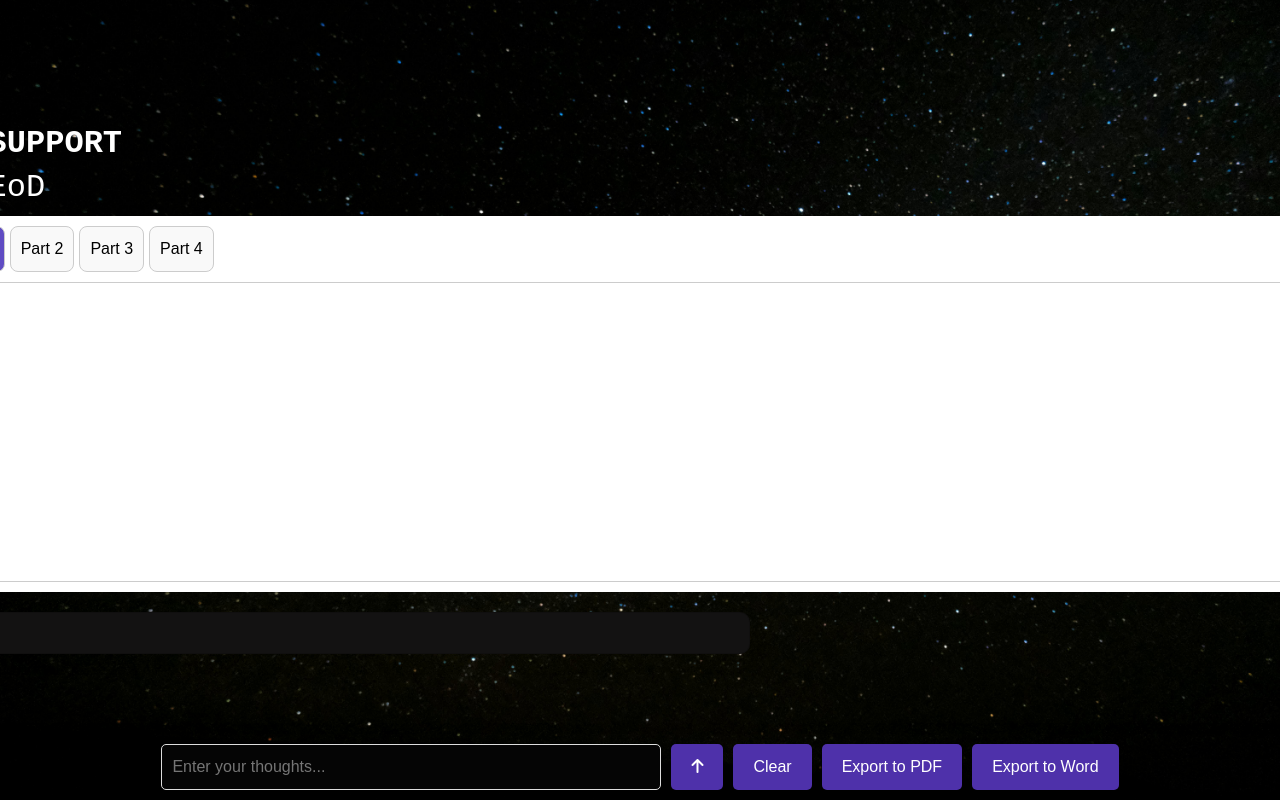
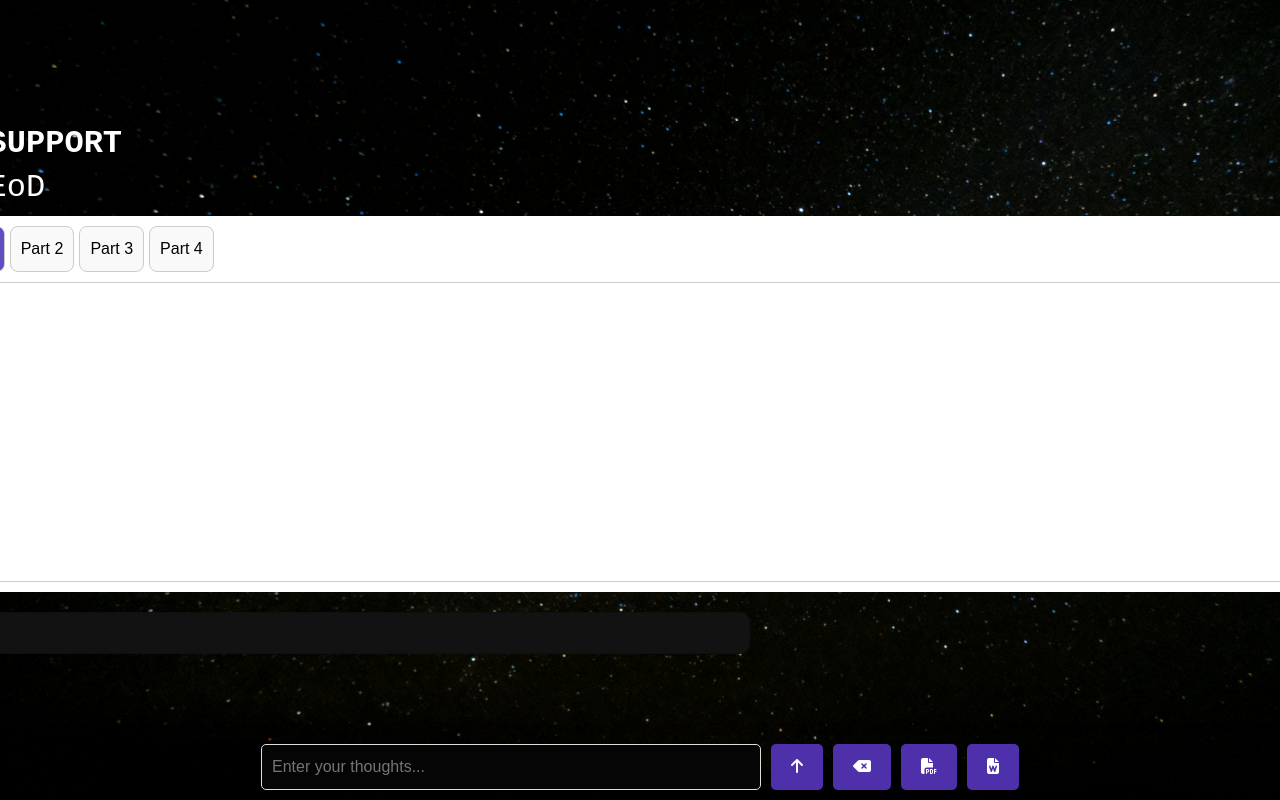
Before and after one commit to Akay101/AI-GPT-EoD, a React (Vite) app: page / in a window 1280 px wide. Shown: the top 800 px of the page. Built offline with nearby package versions, Linux system fonts and the light colour scheme.

Commit message:
Fully functional with Word export

```diff
--- a/src/App.jsx
+++ b/src/App.jsx
@@ -16,6 +16,7 @@ const App = () => {
   const [tabNames, setTabNames] = useState(['', '', '', '']); // Store dynamic tab names
   const [activeTab, setActiveTab] = useState(0); // Track active tab
   const [isLoading, setIsLoading] = useState(false); // Track loading state
+  const [totalWordCount, setTotalWordCount] = useState(0); // Store total word count
 
   const getTabContent = (index) => {
     return apiResponseParts[index] || ''; // Return the content of the selected tab
@@ -78,14 +79,26 @@ const App = () => {
       }
 
       // Store the formatted parts in state
-      setApiResponseParts(parts.map(part => marked(part))); // Format with marked
+      const formattedParts = parts.map(part => marked(part)); // Format with marked
+      setApiResponseParts(formattedParts);
 
-      // Set dynamic tab names based on the first valid word of each part
+      // Calculate total word count
+      const totalCount = formattedParts.reduce((acc, part) => acc + part.split(/\s+/).filter(word => word.length > 0).length, 0);
+      setTotalWordCount(totalCount); // Update the total word count
+
+      // Set dynamic tab names based on <p><strong> content
       const names = parts.map(part => {
-        // Extract the first word and remove any non-alphabetic characters
-        const firstWord = part.split(' ')[0].replace(/[^a-zA-Z]/g, '');
+        // Parse the HTML content
+        const parser = new DOMParser();
+        const doc = parser.parseFromString(marked(part), 'text/html');
 
-        return firstWord || 'Part'; // Default to 'Part' if the word is empty after cleaning
+        // Find the first <p> that contains <strong>
+        const strongElement = doc.querySelector('p strong');
+
+        // Extract the strong content or default to 'Part'
+        const strongText = strongElement ? strongElement.innerText.trim() : '';
+
+        return strongText || 'Part'; // Default to 'Part' if no <strong> is found
       });
       setTabNames(names);
 
@@ -121,6 +134,7 @@ const App = () => {
     setHeadings([]);
     setApiResponseParts([null, null, null, null]);
     setTabNames(['', '', '', '']); // Clear tab names
+    setTotalWordCount(0); // Reset total word count
   };
 
   const exportToPDF = () => {
@@ -163,6 +177,9 @@ const App = () => {
               <div>${part}</div>
             </div>
           `).join('')}
+          <div style="margin-top: 30px;">
+            <h5>Total Word Count: ${totalWordCount}</h5>
+          </div>
         </body>
       </html>
     `;
@@ -193,7 +210,15 @@ const App = () => {
           {isLoading ? (
             <div className="loader show"></div> // Show loader if loading
           ) : (
-            <div dangerouslySetInnerHTML={{ __html: getTabContent(activeTab) }} />
+            <>
+              <div dangerouslySetInnerHTML={{ __html: getTabContent(activeTab) }} />
+              {/* Show total word count only in the fourth tab */}
+              {activeTab === 3 && (
+                <div className="total-word-count">
+                  <h5>Total Word Count: {totalWordCount}</h5>
+                </div>
+              )}
+            </>
           )}
         </div>
       </div>
--- a/src/components/InputContainer.jsx
+++ b/src/components/InputContainer.jsx
@@ -14,9 +14,9 @@ const InputContainer = ({ onGenerate, onClear, onExportPDF, onExportWord, text,
       <button type="button" onClick={onGenerate}>
         <i className="fa-solid fa-arrow-up"></i>
       </button>
-      <button type="button" onClick={onClear} id="clear-response">Clear</button>
-      <button type="button" onClick={onExportPDF}>Export to PDF</button>
-      <button type="button" onClick={onExportWord}>Export to Word</button>
+      <button type="button" onClick={onClear} id="clear-response"><i class="fa-solid fa-delete-left"></i></button>
+      <button type="button" onClick={onExportPDF}><i class="fa-solid fa-file-pdf"></i></button>
+      <button type="button" onClick={onExportWord}><i class="fa-solid fa-file-word"></i></button>
     </div>
   );
 };
```
